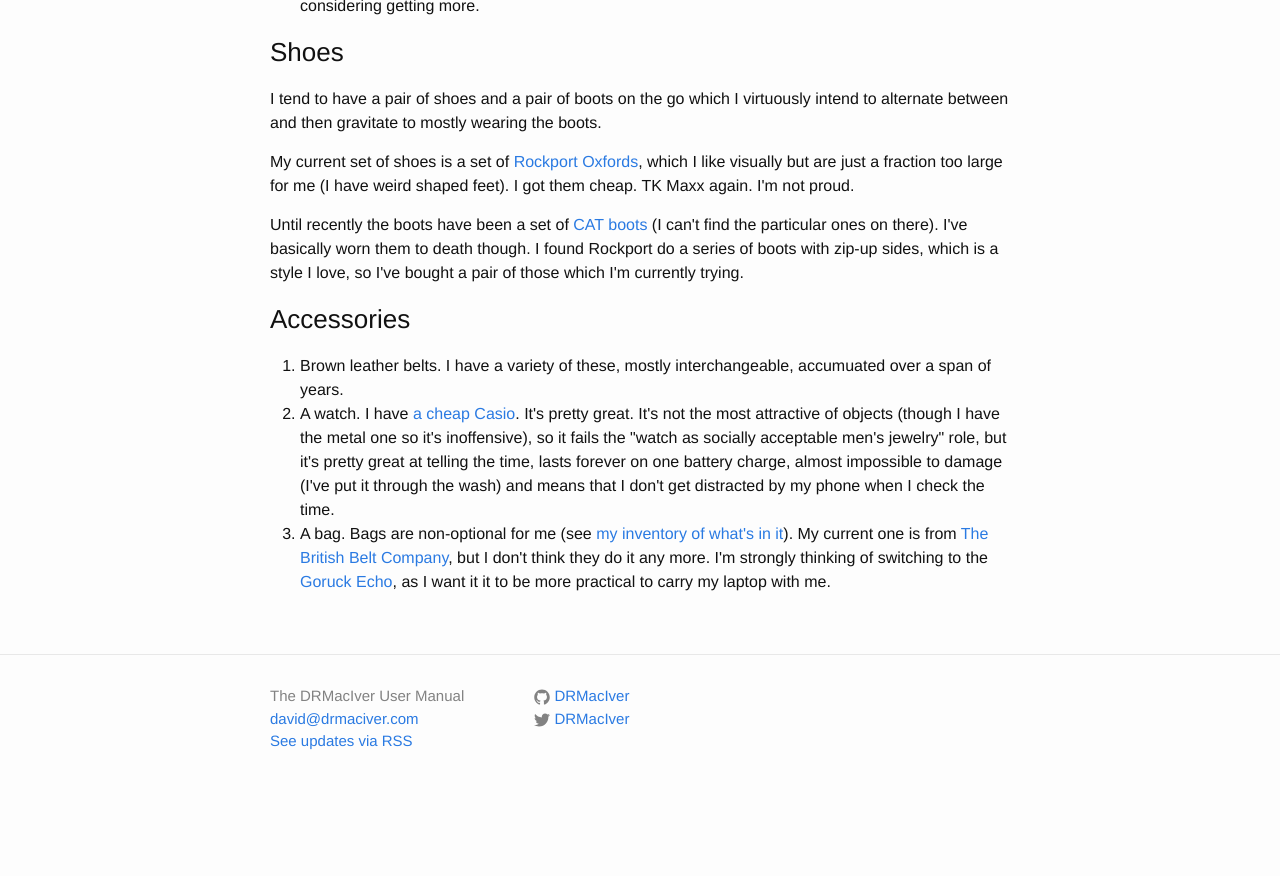
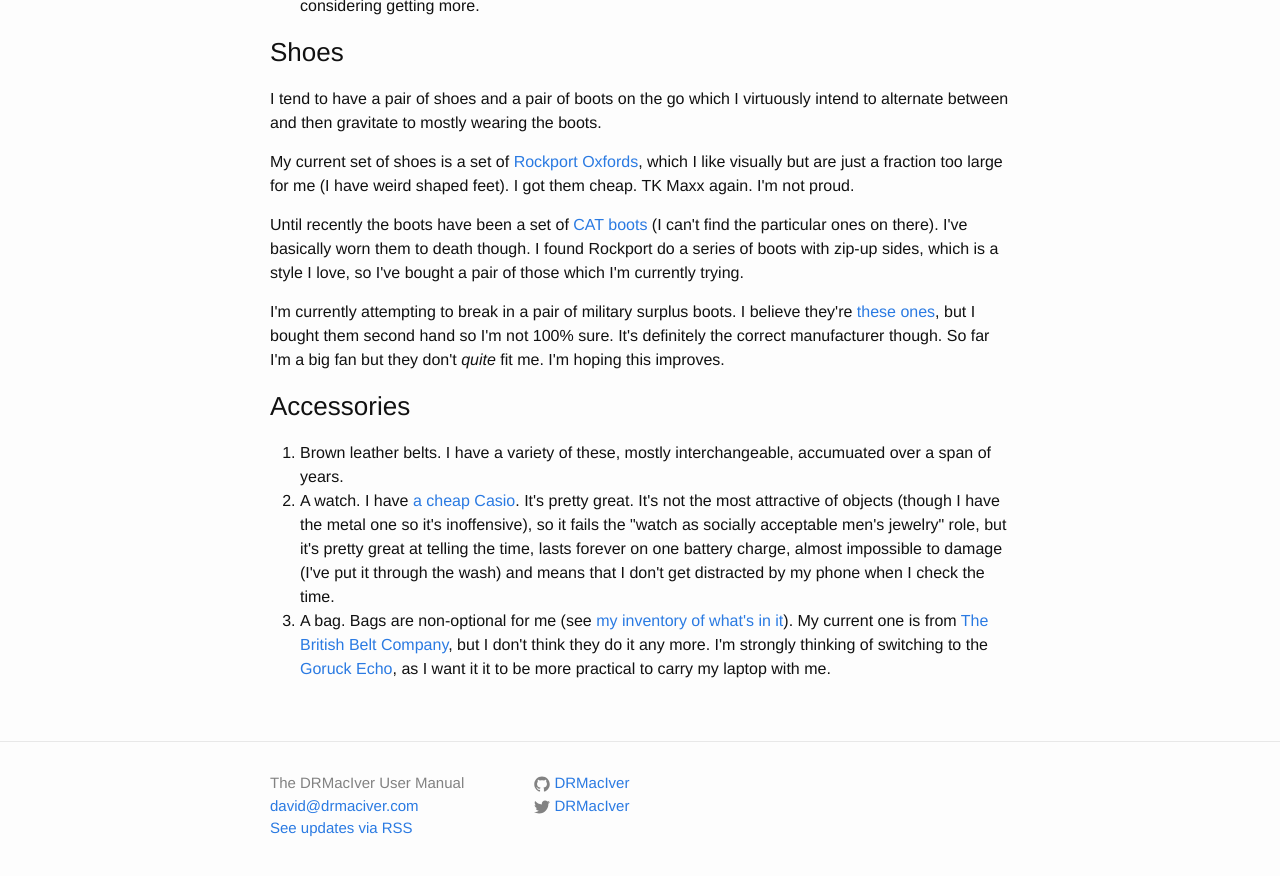
Before and after one commit to DRMacIver/docs, a Jekyll site: the page built from inventory/uniform/index.html, in a window 1280 px wide and 900 px high, scrolled down 1067 px. Shown: the top 876 px of the window. Built offline with Jekyll 4.4.1, drawn with Linux system fonts in a browser that asks for light colours; before the commit the page ends 1880 px from its top, so only the background shows below that.

Commit message:
Add more boots

```diff
--- a/inventory/uniform/index.html
+++ b/inventory/uniform/index.html
@@ -90,6 +90,11 @@
   I've bought a pair of those which I'm currently trying.
 </p>
 
+<p>
+  I'm currently attempting to break in a pair of military surplus boots. I believe they're <a href=https://www.bellevilleboot.com/shop/index.php?l=product_detail&p=40#prettyPhoto>these ones</a>, but
+  I bought them second hand so I'm not 100% sure. It's definitely the correct manufacturer though. So far I'm a big fan but they don't <em>quite</em> fit me. I'm hoping this improves.
+</p>
+
 
 <h3>Accessories</h3>
 
```
